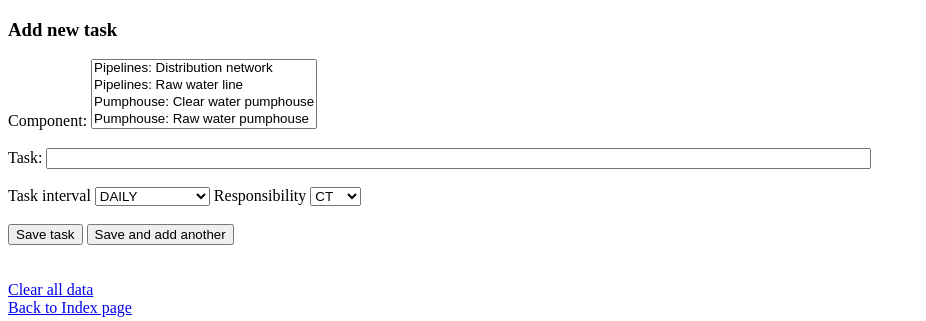
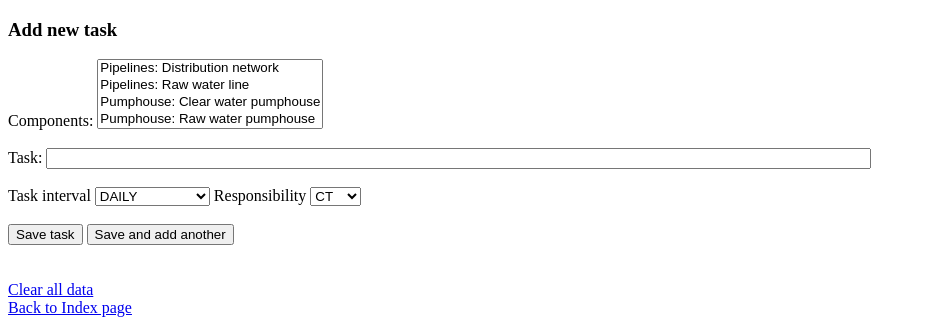
Before and after one commit to tharinducbd/cs50_web, a Django app: page /tasks/add/ in a window 1280 px wide. Shown: the top 321 px of the page, without its empty margins (0-926 px from the left). Run offline with Django 4.2, Linux system fonts and the light colour scheme; data comes from the database, SQL or seed files in the repository.

Commit message:
minor grammer

```diff
--- a/projects/operations/tasks/templates/tasks/add_task.html
+++ b/projects/operations/tasks/templates/tasks/add_task.html
@@ -7,7 +7,7 @@
     <form action="{% url 'tasks:add_task' %}" method="post">
         {% csrf_token %}
 
-        <label for="field_comps">Component:</label>
+        <label for="field_comps">Components:</label>
         <select id="field_comps" name="comp_ids" multiple required>
             {% for c in components %}
                 <option value="{{ c.id }}">{{ c }}</option>
--- a/projects/operations/tasks/views.py
+++ b/projects/operations/tasks/views.py
@@ -54,7 +54,7 @@ class AddTaskForm(forms.Form):
     # component = forms.ModelChoiceField(queryset=list_components,
     #                                    label="Component",
     #                                    empty_label="Select component")
-    component = forms.MultipleChoiceField(choices=enumerate(list_components))
+    components = forms.MultipleChoiceField(choices=enumerate(list_components))
     task_name = forms.CharField(label="Task",
                                 max_length=200,
                                 # initial="Enter task", << 'delete n enter' kind of placeholder.
@@ -67,6 +67,7 @@ class AddTaskForm(forms.Form):
 
 def add_task_2(request):
     if request.method == 'POST':
+        comp_ids = request.POST.getlist("component")
         pass
     return render(request, 'tasks/add_task_2.html',{
         "form": AddTaskForm()
```
